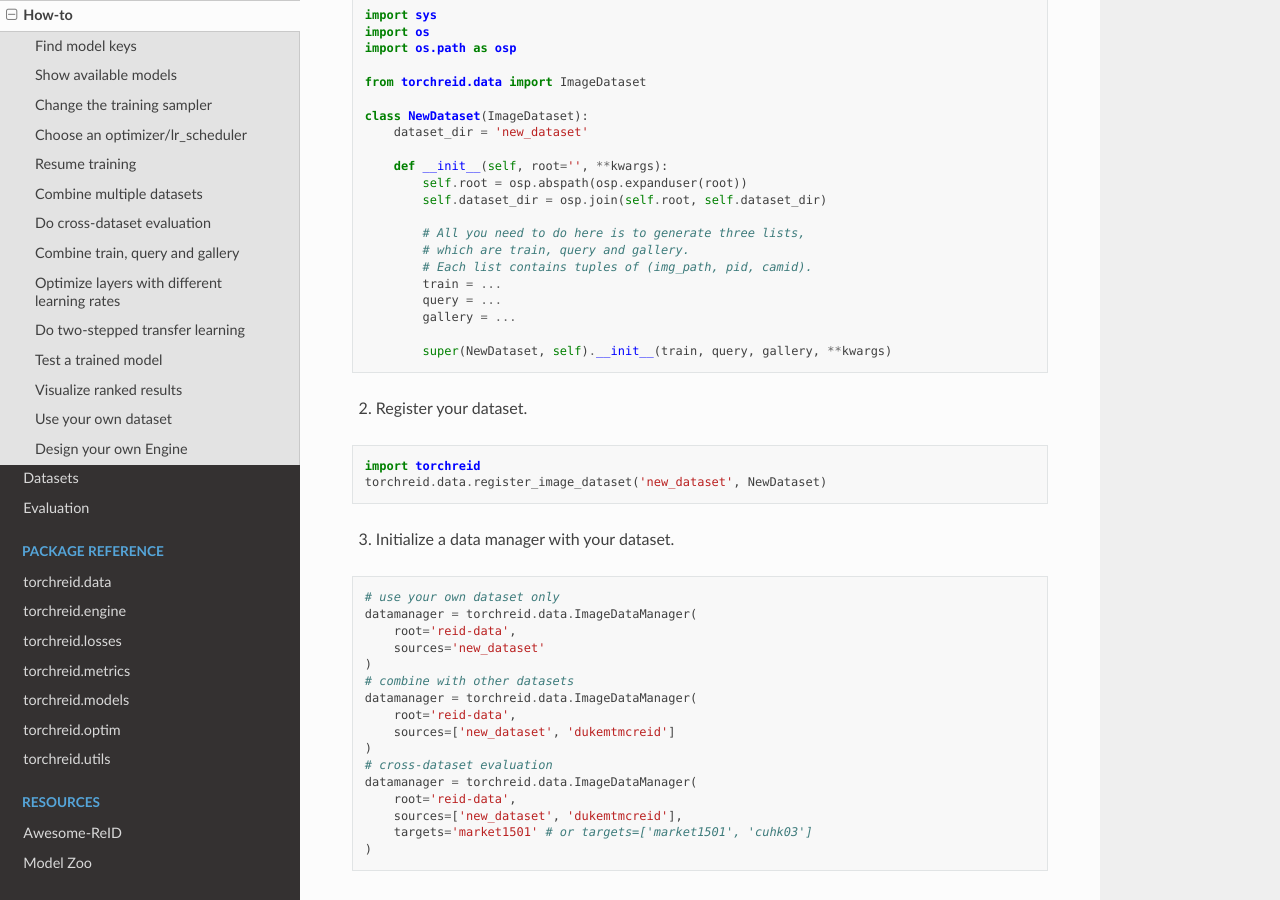
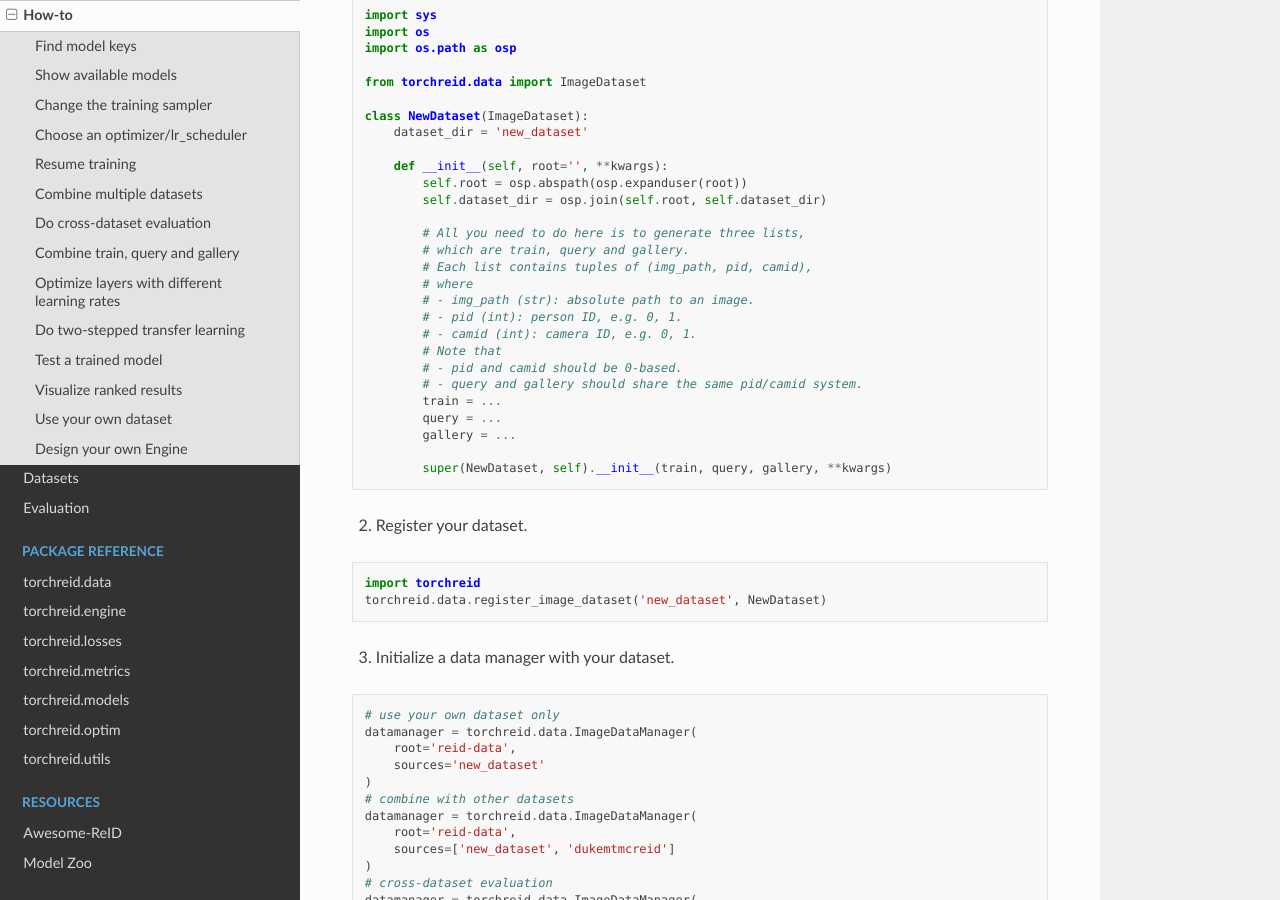
Before and after one commit to KaiyangZhou/deep-person-reid, a Sphinx documentation site: the page built from docs/user_guide.rst, in a window 1280 px wide and 900 px high, scrolled down 4798 px. Built offline with Sphinx 7.4.7 and the Read the Docs theme 2.0.0, drawn with Linux system fonts in a browser that asks for light colours.

Commit message:
update user-guide

```diff
--- a/docs/user_guide.rst
+++ b/docs/user_guide.rst
@@ -208,7 +208,14 @@ Use your own dataset
 
             # All you need to do here is to generate three lists,
             # which are train, query and gallery.
-            # Each list contains tuples of (img_path, pid, camid).
+            # Each list contains tuples of (img_path, pid, camid),
+            # where
+            # - img_path (str): absolute path to an image.
+            # - pid (int): person ID, e.g. 0, 1.
+            # - camid (int): camera ID, e.g. 0, 1.
+            # Note that
+            # - pid and camid should be 0-based.
+            # - query and gallery should share the same pid/camid system.
             train = ...
             query = ...
             gallery = ...
```
